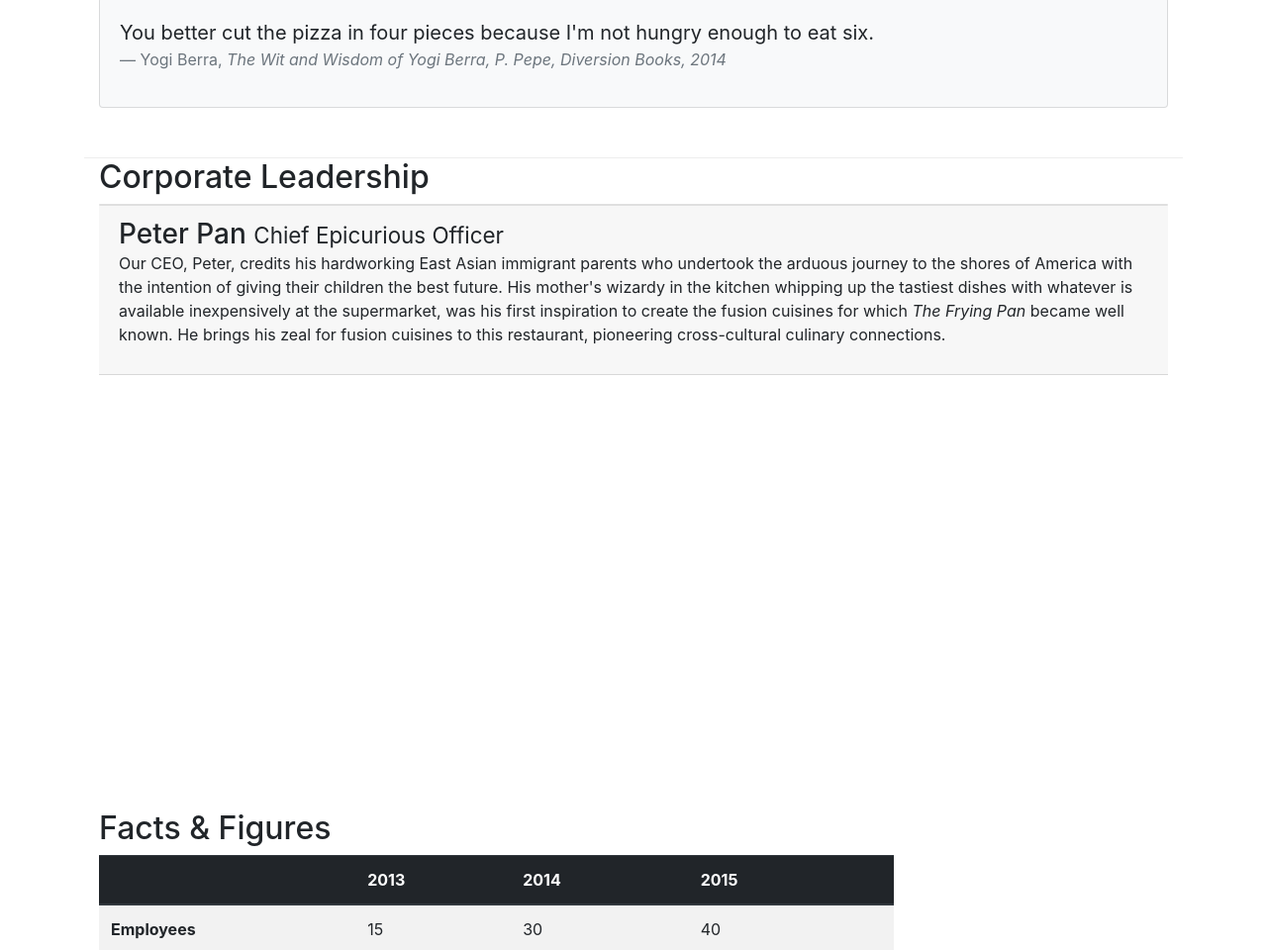
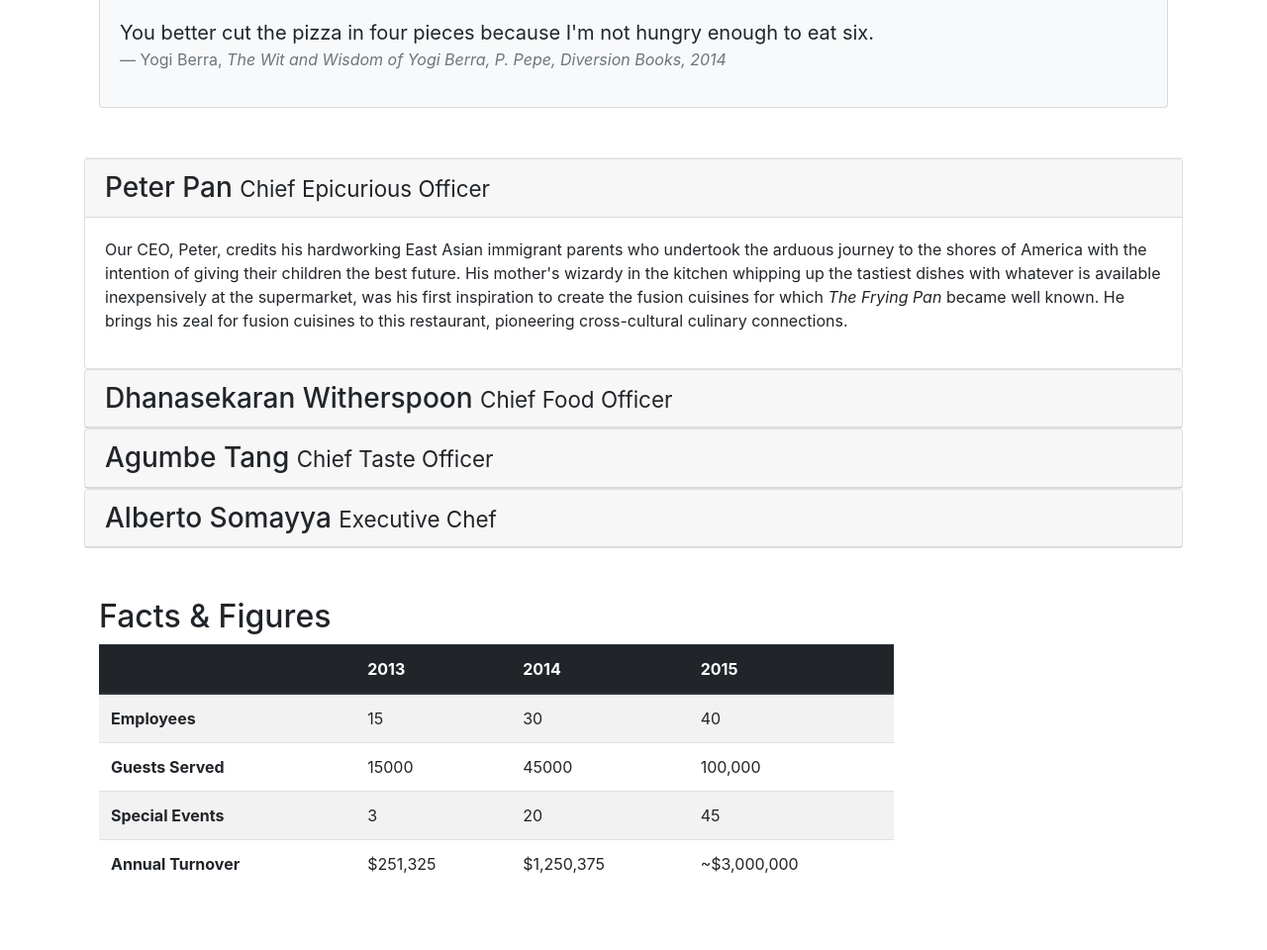
Before and after one commit to piercerhymes/Coursera_Bootstrap, a website: page aboutus.html in a window 1280 px wide. Shown: the part 812-1772 px from the top of the page at 99% size. Drawn offline with nearby package versions, Linux system fonts and the light colour scheme.

Commit message:
accordion

```diff
--- a/aboutus.html
+++ b/aboutus.html
@@ -97,41 +97,66 @@
         </div>
 
 
-        <div class="container" >
-            <div>
-                <h2>Corporate Leadership</h2>
-
-                <div class="accordion">
-                <div class="card"></div>
+       <div class="card">
         <div class="card-header" role="tab" id="peterhead">
         <h3 class="mb-0">
-                    <a data-toggle="collapse" data-target="#peter">Peter Pan <small>Chief Epicurious Officer</small>
+            <a data-toggle="collapse" data-target="#peter">
+            Peter Pan <small>Chief Epicurious Officer</small>
             </a>
         </h3>
-                <div class="collapse active" id="peter" data-parent="accodian">
+        </div>
+        <div class="collapse show" id="peter" data-parent="#accordion">
             <div class="card-body">
-
+                <p class="d-none d-lg-block">Our CEO, Peter, credits his hardworking East Asian immigrant parents who undertook the arduous journey to the shores of America with the intention of giving their children the best future. His mother's wizardy in the kitchen whipping up the tastiest dishes with whatever is available inexpensively at the supermarket, was his first inspiration to create the fusion cuisines for which <em>The Frying Pan</em> became well known. He brings his zeal for fusion cuisines to this restaurant, pioneering cross-cultural culinary connections.</p>
             </div>
         </div>
-                <p class="d-none d-lg-block">Our CEO, Peter, credits his hardworking East Asian immigrant parents who undertook the arduous journey to the shores of America with the intention of giving their children the best future. His mother's wizardy in the kitchen whipping up the tastiest dishes with whatever is available inexpensively at the supermarket, was his first inspiration to create the fusion cuisines for which <em>The Frying Pan</em> became well known. He brings his zeal for fusion cuisines to this restaurant, pioneering cross-cultural culinary connections.</p>
     </div>
 
-                <div class="tab-panel tab-pane fade" id="danny">
-                <h3>Dhanasekaran Witherspoon <small>Chief Food Officer</small></h3>
+    <div class="card">
+        <div class="card-header" role="tab" id="dannyhead">
+        <h3 class="mb-0">
+            <a class="collapsed" data-toggle="collapse" data-target="#danny">
+            Dhanasekaran Witherspoon <small>Chief Food Officer</small>
+            </a>
+        </h3>
+    </div>
+    <div class="collapse" id="danny" data-parent="#accordion">
+        <div class="card-body">
             <p class="d-none d-lg-block" >Our CFO, Danny, as he is affectionately referred to by his colleagues, comes from a long established family tradition in farming and produce. His experiences growing up on a farm in the Australian outback gave him great appreciation for varieties of food sources. As he puts it in his own words, <em>Everything that runs, wins, and everything that stays, pays!</em></p>
         </div>
-                <div class="tab-panel tab-pane fade" id="agumbe">
-                <h3>Agumbe Tang <small>Chief Taste Officer</small></h3>
+    </div>
+</div>
+<div class="card">
+        <div class="card-header" role="tab" id="agumbehead">
+        <h3 class="mb-0">
+            <a class="collapsed" data-toggle="collapse" data-target="#agumbe">
+            Agumbe Tang <small>Chief Taste Officer</small>
+            </a>
+        </h3>
+    </div>
+    <div class="collapse" id="agumbe" data-parent="#accordion">
+        <div class="card-body">
             <p class="d-none d-lg-block">Blessed with the most discerning gustatory sense, Agumbe, our CTO, personally ensures that every dish that we serve meets his exacting tastes. Our chefs dread the tongue lashing that ensues if their dish does not meet his exacting standards. He lives by his motto, <em>You click only if you survive my lick.</em></p>
         </div>
-                <div class="tab-panel tab-pane fade" id="alberto">
-                <h3>Alberto Somayya <small>Executive Chef</small></h3>
+    </div>
+</div>
+<div class="card">
+        <div class="card-header" role="tab" id="albertohead">
+        <h3 class="mb-0">
+            <a class="collapsed" data-toggle="collapse" data-target="#alberto">
+            Alberto Somayya <small>Executive Chef</small>
+            </a>
+        </h3>
+    </div>
+    <div class="collapse" id="alberto" data-parent="#accordion">
+        <div class="card-body">
             <p class="d-none d-lg-block">Award winning three-star Michelin chef with wide International experience having worked closely with whos-who in the culinary world, he specializes in creating mouthwatering Indo-Italian fusion experiences. He says, <em>Put together the cuisines from the two craziest cultures, and you get a winning hit! Amma Mia!</em></p>
         </div>
     </div>
+</div>
 
-            </div>
-       </div>
+
+
        <div class="row row-content">
         <div class="col-12 col-sm-9">
             <h2>Facts &amp; Figures</h2>
```
Lines whose indentation alone changed are shown as unchanged.
